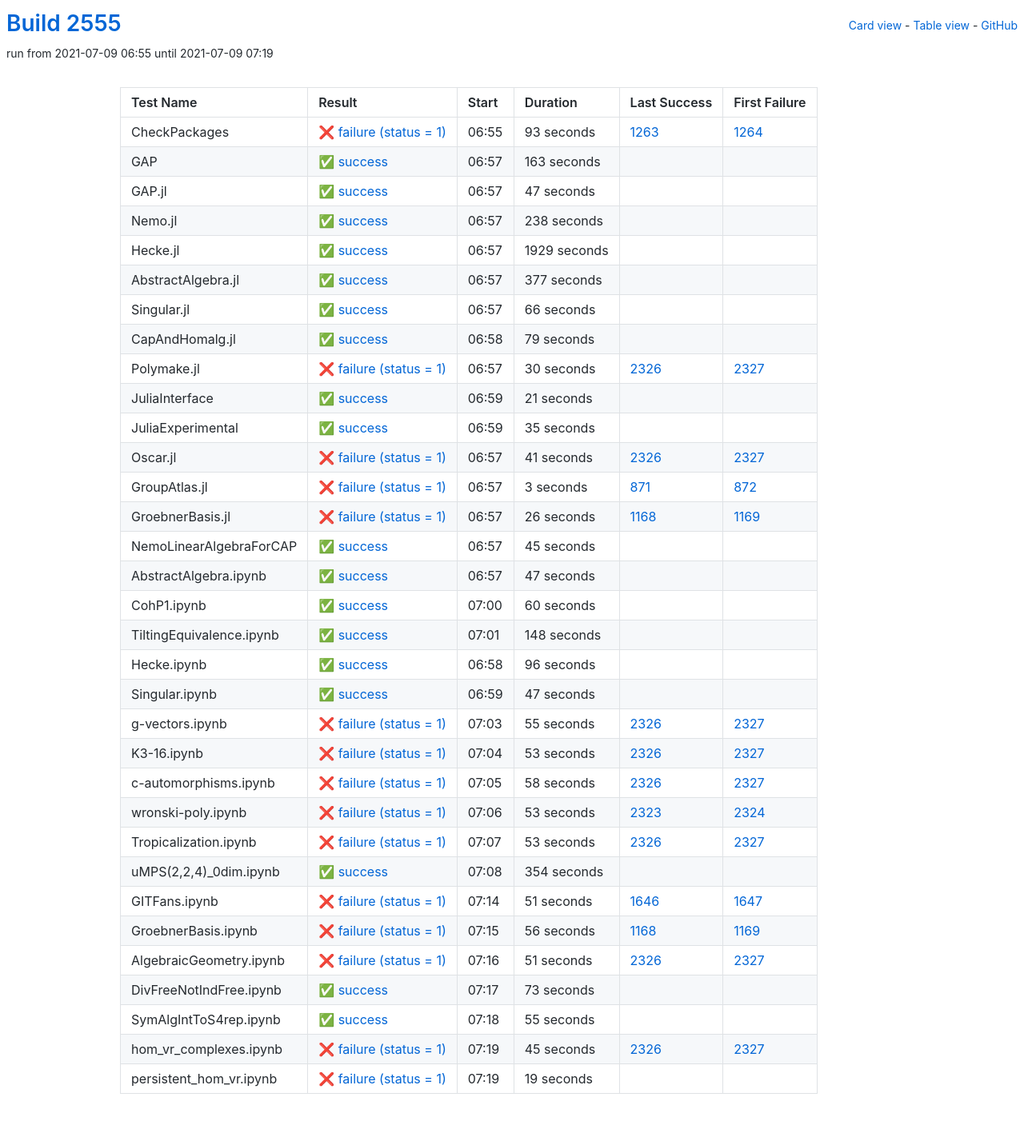
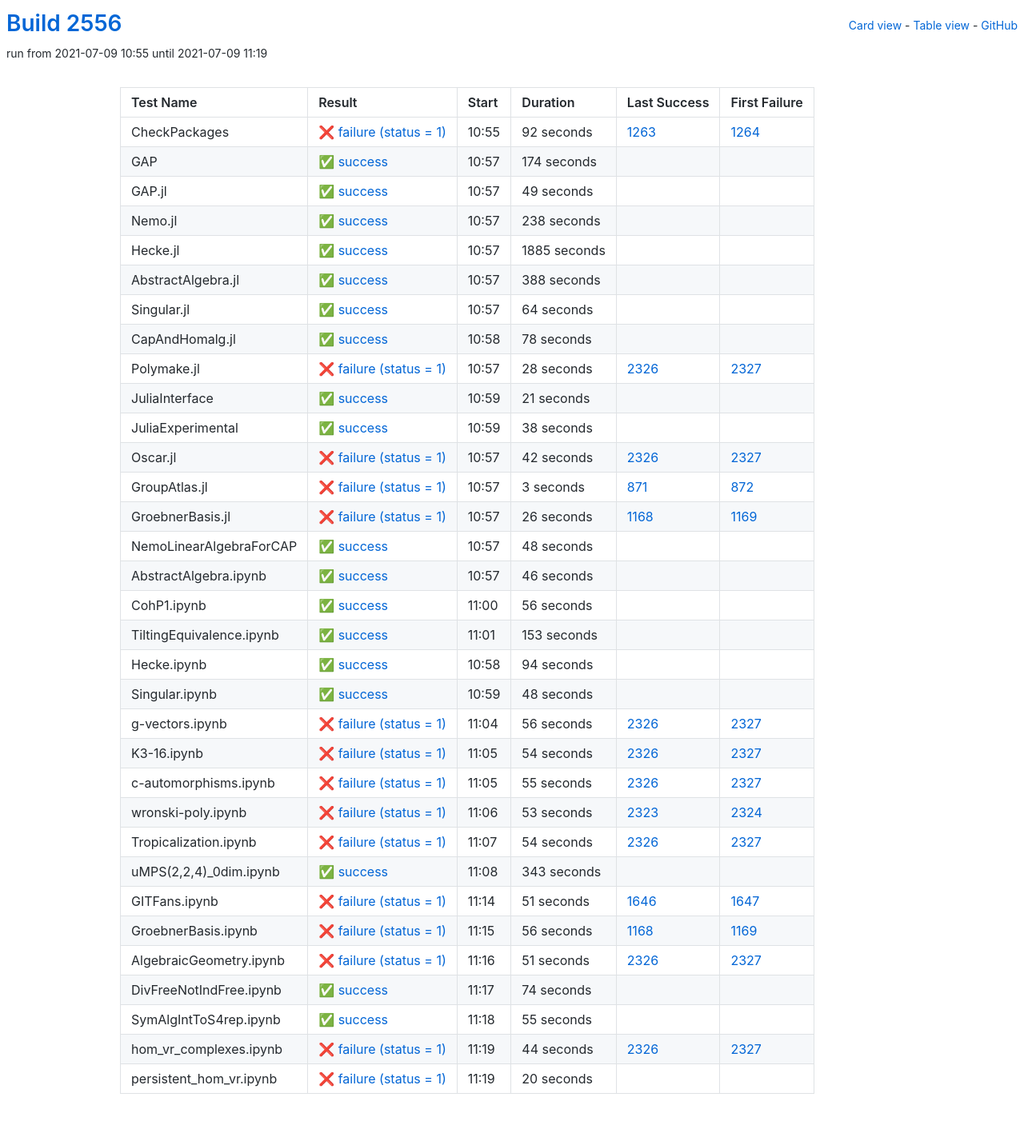
Before and after one commit to oscar-system/oscar-ci-status-stable, a Jekyll site: the page built from table.html, in a window 1280 px wide. Shown: the whole page at 80% size. Built offline with Jekyll 4.4.1, drawn with Linux system fonts in a browser that asks for light colours.

Commit message:
Build #2556

```diff
--- a/_data/ci.yml
+++ b/_data/ci.yml
@@ -1,6 +1,6 @@
 ---
-build: 2555
-build_url: https://oscarci.mathematik.uni-kl.de/job/oscar-stable/2555/
+build: 2556
+build_url: https://oscarci.mathematik.uni-kl.de/job/oscar-stable/2556/
 job: oscar-stable
 organization: oscar-system
 repo: oscar-ci-status-stable
@@ -8,44 +8,44 @@ repourl: https://github.com/oscar-system/oscar-ci-status-stable
 tests:
 - name: CheckPackages
   id: checkpackages
-  log: https://oscarci.mathematik.uni-kl.de/job/oscar-stable/2555/artifact/logs/build-2555/CheckPackages.log
-  start: 2021-07-09 06:55
+  log: https://oscarci.mathematik.uni-kl.de/job/oscar-stable/2556/artifact/logs/build-2556/CheckPackages.log
+  start: 2021-07-09 10:55
   success: false
   exitcode: 1
   status: failure
-  duration: 93
+  duration: 92
   last_success: 1263
   last_success_url: https://oscarci.mathematik.uni-kl.de/job/oscar-stable/1263/
   first_failure: 1264
   first_failure_url: https://oscarci.mathematik.uni-kl.de/job/oscar-stable/1264/
 - name: GAP
   id: gap
-  log: https://oscarci.mathematik.uni-kl.de/job/oscar-stable/2555/artifact/logs/build-2555/GAP.log
-  start: 2021-07-09 06:57
+  log: https://oscarci.mathematik.uni-kl.de/job/oscar-stable/2556/artifact/logs/build-2556/GAP.log
+  start: 2021-07-09 10:57
   success: true
   exitcode: 0
   status: success
-  duration: 163
+  duration: 174
   last_success: false
   last_success_url:
   first_failure: false
   first_failure_url:
 - name: GAP.jl
   id: gap-jl
-  log: https://oscarci.mathematik.uni-kl.de/job/oscar-stable/2555/artifact/logs/build-2555/GAP.jl.log
-  start: 2021-07-09 06:57
+  log: https://oscarci.mathematik.uni-kl.de/job/oscar-stable/2556/artifact/logs/build-2556/GAP.jl.log
+  start: 2021-07-09 10:57
   success: true
   exitcode: 0
   status: success
-  duration: 47
+  duration: 49
   last_success: false
   last_success_url:
   first_failure: false
   first_failure_url:
 - name: Nemo.jl
   id: nemo-jl
-  log: https://oscarci.mathematik.uni-kl.de/job/oscar-stable/2555/artifact/logs/build-2555/Nemo.jl.log
-  start: 2021-07-09 06:57
+  log: https://oscarci.mathematik.uni-kl.de/job/oscar-stable/2556/artifact/logs/build-2556/Nemo.jl.log
+  start: 2021-07-09 10:57
   success: true
   exitcode: 0
   status: success
@@ -56,68 +56,68 @@ tests:
   first_failure_url:
 - name: Hecke.jl
   id: hecke-jl
-  log: https://oscarci.mathematik.uni-kl.de/job/oscar-stable/2555/artifact/logs/build-2555/Hecke.jl.log
-  start: 2021-07-09 06:57
+  log: https://oscarci.mathematik.uni-kl.de/job/oscar-stable/2556/artifact/logs/build-2556/Hecke.jl.log
+  start: 2021-07-09 10:57
   success: true
   exitcode: 0
   status: success
-  duration: 1929
+  duration: 1885
   last_success: false
   last_success_url:
   first_failure: false
   first_failure_url:
 - name: AbstractAlgebra.jl
   id: abstractalgebra-jl
-  log: https://oscarci.mathematik.uni-kl.de/job/oscar-stable/2555/artifact/logs/build-2555/AbstractAlgebra.jl.log
-  start: 2021-07-09 06:57
+  log: https://oscarci.mathematik.uni-kl.de/job/oscar-stable/2556/artifact/logs/build-2556/AbstractAlgebra.jl.log
+  start: 2021-07-09 10:57
   success: true
   exitcode: 0
   status: success
-  duration: 377
+  duration: 388
   last_success: false
   last_success_url:
   first_failure: false
   first_failure_url:
 - name: Singular.jl
   id: singular-jl
-  log: https://oscarci.mathematik.uni-kl.de/job/oscar-stable/2555/artifact/logs/build-2555/Singular.jl.log
-  start: 2021-07-09 06:57
+  log: https://oscarci.mathematik.uni-kl.de/job/oscar-stable/2556/artifact/logs/build-2556/Singular.jl.log
+  start: 2021-07-09 10:57
   success: true
   exitcode: 0
   status: success
-  duration: 66
+  duration: 64
   last_success: false
   last_success_url:
   first_failure: false
   first_failure_url:
 - name: CapAndHomalg.jl
   id: capandhomalg-jl
-  log: https://oscarci.mathematik.uni-kl.de/job/oscar-stable/2555/artifact/logs/build-2555/CapAndHomalg.jl.log
-  start: 2021-07-09 06:58
+  log: https://oscarci.mathematik.uni-kl.de/job/oscar-stable/2556/artifact/logs/build-2556/CapAndHomalg.jl.log
+  start: 2021-07-09 10:58
   success: true
   exitcode: 0
   status: success
-  duration: 79
+  duration: 78
   last_success: false
   last_success_url:
   first_failure: false
   first_failure_url:
 - name: Polymake.jl
   id: polymake-jl
-  log: https://oscarci.mathematik.uni-kl.de/job/oscar-stable/2555/artifact/logs/build-2555/Polymake.jl.log
-  start: 2021-07-09 06:57
+  log: https://oscarci.mathematik.uni-kl.de/job/oscar-stable/2556/artifact/logs/build-2556/Polymake.jl.log
+  start: 2021-07-09 10:57
   success: false
   exitcode: 1
   status: failure
-  duration: 30
+  duration: 28
   last_success: 2326
   last_success_url: https://oscarci.mathematik.uni-kl.de/job/oscar-stable/2326/
   first_failure: 2327
   first_failure_url: https://oscarci.mathematik.uni-kl.de/job/oscar-stable/2327/
 - name: JuliaInterface
   id: juliainterface
-  log: https://oscarci.mathematik.uni-kl.de/job/oscar-stable/2555/artifact/logs/build-2555/JuliaInterface.log
-  start: 2021-07-09 06:59
+  log: https://oscarci.mathematik.uni-kl.de/job/oscar-stable/2556/artifact/logs/build-2556/JuliaInterface.log
+  start: 2021-07-09 10:59
   success: true
   exitcode: 0
   status: success
@@ -128,32 +128,32 @@ tests:
   first_failure_url:
 - name: JuliaExperimental
   id: juliaexperimental
-  log: https://oscarci.mathematik.uni-kl.de/job/oscar-stable/2555/artifact/logs/build-2555/JuliaExperimental.log
-  start: 2021-07-09 06:59
+  log: https://oscarci.mathematik.uni-kl.de/job/oscar-stable/2556/artifact/logs/build-2556/JuliaExperimental.log
+  start: 2021-07-09 10:59
   success: true
   exitcode: 0
   status: success
-  duration: 35
+  duration: 38
   last_success: false
   last_success_url:
   first_failure: false
   first_failure_url:
 - name: Oscar.jl
   id: oscar-jl
-  log: https://oscarci.mathematik.uni-kl.de/job/oscar-stable/2555/artifact/logs/build-2555/Oscar.jl.log
-  start: 2021-07-09 06:57
+  log: https://oscarci.mathematik.uni-kl.de/job/oscar-stable/2556/artifact/logs/build-2556/Oscar.jl.log
+  start: 2021-07-09 10:57
   success: false
   exitcode: 1
   status: failure
-  duration: 41
+  duration: 42
   last_success: 2326
   last_success_url: https://oscarci.mathematik.uni-kl.de/job/oscar-stable/2326/
   first_failure: 2327
   first_failure_url: https://oscarci.mathematik.uni-kl.de/job/oscar-stable/2327/
 - name: GroupAtlas.jl
   id: groupatlas-jl
-  log: https://oscarci.mathematik.uni-kl.de/job/oscar-stable/2555/artifact/logs/build-2555/GroupAtlas.jl.log
-  start: 2021-07-09 06:57
+  log: https://oscarci.mathematik.uni-kl.de/job/oscar-stable/2556/artifact/logs/build-2556/GroupAtlas.jl.log
+  start: 2021-07-09 10:57
   success: false
   exitcode: 1
   status: failure
@@ -164,8 +164,8 @@ tests:
   first_failure_url: https://oscarci.mathematik.uni-kl.de/job/oscar-stable/872/
 - name: GroebnerBasis.jl
   id: groebnerbasis-jl
-  log: https://oscarci.mathematik.uni-kl.de/job/oscar-stable/2555/artifact/logs/build-2555/GroebnerBasis.jl.log
-  start: 2021-07-09 06:57
+  log: https://oscarci.mathematik.uni-kl.de/job/oscar-stable/2556/artifact/logs/build-2556/GroebnerBasis.jl.log
+  start: 2021-07-09 10:57
   success: false
   exitcode: 1
   status: failure
@@ -176,80 +176,104 @@ tests:
   first_failure_url: https://oscarci.mathematik.uni-kl.de/job/oscar-stable/1169/
 - name: NemoLinearAlgebraForCAP
   id: nemolinearalgebraforcap
-  log: https://oscarci.mathematik.uni-kl.de/job/oscar-stable/2555/artifact/logs/build-2555/NemoLinearAlgebraForCAP.log
-  start: 2021-07-09 06:57
+  log: https://oscarci.mathematik.uni-kl.de/job/oscar-stable/2556/artifact/logs/build-2556/NemoLinearAlgebraForCAP.log
+  start: 2021-07-09 10:57
   success: true
   exitcode: 0
   status: success
-  duration: 45
+  duration: 48
   last_success: false
   last_success_url:
   first_failure: false
   first_failure_url:
 - name: AbstractAlgebra.ipynb
   id: abstractalgebra-ipynb
-  log: https://oscarci.mathematik.uni-kl.de/job/oscar-stable/2555/artifact/logs/build-2555/AbstractAlgebra.ipynb.log
-  start: 2021-07-09 06:57
+  log: https://oscarci.mathematik.uni-kl.de/job/oscar-stable/2556/artifact/logs/build-2556/AbstractAlgebra.ipynb.log
+  start: 2021-07-09 10:57
   success: true
   exitcode: 0
   status: success
-  duration: 47
+  duration: 46
   last_success: false
   last_success_url:
   first_failure: false
   first_failure_url:
 - name: CohP1.ipynb
   id: cohp1-ipynb
-  log: https://oscarci.mathematik.uni-kl.de/job/oscar-stable/2555/artifact/logs/build-2555/CohP1.ipynb.log
-  start: 2021-07-09 07:00
+  log: https://oscarci.mathematik.uni-kl.de/job/oscar-stable/2556/artifact/logs/build-2556/CohP1.ipynb.log
+  start: 2021-07-09 11:00
   success: true
   exitcode: 0
   status: success
-  duration: 60
+  duration: 56
   last_success: false
   last_success_url:
   first_failure: false
   first_failure_url:
 - name: TiltingEquivalence.ipynb
   id: tiltingequivalence-ipynb
-  log: https://oscarci.mathematik.uni-kl.de/job/oscar-stable/2555/artifact/logs/build-2555/TiltingEquivalence.ipynb.log
-  start: 2021-07-09 07:01
+  log: https://oscarci.mathematik.uni-kl.de/job/oscar-stable/2556/artifact/logs/build-2556/TiltingEquivalence.ipynb.log
+  start: 2021-07-09 11:01
   success: true
   exitcode: 0
   status: success
-  duration: 148
+  duration: 153
   last_success: false
   last_success_url:
   first_failure: false
   first_failure_url:
 - name: Hecke.ipynb
   id: hecke-ipynb
-  log: https://oscarci.mathematik.uni-kl.de/job/oscar-stable/2555/artifact/logs/build-2555/Hecke.ipynb.log
-  start: 2021-07-09 06:58
+  log: https://oscarci.mathematik.uni-kl.de/job/oscar-stable/2556/artifact/logs/build-2556/Hecke.ipynb.log
+  start: 2021-07-09 10:58
   success: true
   exitcode: 0
   status: success
-  duration: 96
+  duration: 94
   last_success: false
   last_success_url:
   first_failure: false
   first_failure_url:
 - name: Singular.ipynb
   id: singular-ipynb
-  log: https://oscarci.mathematik.uni-kl.de/job/oscar-stable/2555/artifact/logs/build-2555/Singular.ipynb.log
-  start: 2021-07-09 06:59
+  log: https://oscarci.mathematik.uni-kl.de/job/oscar-stable/2556/artifact/logs/build-2556/Singular.ipynb.log
+  start: 2021-07-09 10:59
   success: true
   exitcode: 0
   status: success
-  duration: 47
+  duration: 48
   last_success: false
   last_success_url:
   first_failure: false
   first_failure_url:
 - name: g-vectors.ipynb
   id: g-vectors-ipynb
-  log: https://oscarci.mathematik.uni-kl.de/job/oscar-stable/2555/artifact/logs/build-2555/g-vectors.ipynb.log
-  start: 2021-07-09 07:03
+  log: https://oscarci.mathematik.uni-kl.de/job/oscar-stable/2556/artifact/logs/build-2556/g-vectors.ipynb.log
+  start: 2021-07-09 11:04
+  success: false
+  exitcode: 1
+  status: failure
+  duration: 56
+  last_success: 2326
+  last_success_url: https://oscarci.mathematik.uni-kl.de/job/oscar-stable/2326/
+  first_failure: 2327
+  first_failure_url: https://oscarci.mathematik.uni-kl.de/job/oscar-stable/2327/
+- name: K3-16.ipynb
+  id: k3-16-ipynb
+  log: https://oscarci.mathematik.uni-kl.de/job/oscar-stable/2556/artifact/logs/build-2556/K3-16.ipynb.log
+  start: 2021-07-09 11:05
+  success: false
+  exitcode: 1
+  status: failure
+  duration: 54
+  last_success: 2326
+  last_success_url: https://oscarci.mathematik.uni-kl.de/job/oscar-stable/2326/
+  first_failure: 2327
+  first_failure_url: https://oscarci.mathematik.uni-kl.de/job/oscar-stable/2327/
+- name: c-automorphisms.ipynb
+  id: c-automorphisms-ipynb
+  log: https://oscarci.mathematik.uni-kl.de/job/oscar-stable/2556/artifact/logs/build-2556/c-automorphisms.ipynb.log
+  start: 2021-07-09 11:05
   success: false
   exitcode: 1
   status: failure
@@ -258,34 +282,10 @@ tests:
   last_success_url: https://oscarci.mathematik.uni-kl.de/job/oscar-stable/2326/
   first_failure: 2327
   first_failure_url: https://oscarci.mathematik.uni-kl.de/job/oscar-stable/2327/
-- name: K3-16.ipynb
-  id: k3-16-ipynb
-  log: https://oscarci.mathematik.uni-kl.de/job/oscar-stable/2555/artifact/logs/build-2555/K3-16.ipynb.log
-  start: 2021-07-09 07:04
-  success: false
-  exitcode: 1
-  status: failure
-  duration: 53
-  last_success: 2326
-  last_success_url: https://oscarci.mathematik.uni-kl.de/job/oscar-stable/2326/
-  first_failure: 2327
-  first_failure_url: https://oscarci.mathematik.uni-kl.de/job/oscar-stable/2327/
-- name: c-automorphisms.ipynb
-  id: c-automorphisms-ipynb
-  log: https://oscarci.mathematik.uni-kl.de/job/oscar-stable/2555/artifact/logs/build-2555/c-automorphisms.ipynb.log
-  start: 2021-07-09 07:05
-  success: false
-  exitcode: 1
-  status: failure
-  duration: 58
-  last_success: 2326
-  last_success_url: https://oscarci.mathematik.uni-kl.de/job/oscar-stable/2326/
-  first_failure: 2327
-  first_failure_url: https://oscarci.mathematik.uni-kl.de/job/oscar-stable/2327/
 - name: wronski-poly.ipynb
   id: wronski-poly-ipynb
-  log: https://oscarci.mathematik.uni-kl.de/job/oscar-stable/2555/artifact/logs/build-2555/wronski-poly.ipynb.log
-  start: 2021-07-09 07:06
+  log: https://oscarci.mathematik.uni-kl.de/job/oscar-stable/2556/artifact/logs/build-2556/wronski-poly.ipynb.log
+  start: 2021-07-09 11:06
   success: false
   exitcode: 1
   status: failure
@@ -296,32 +296,32 @@ tests:
   first_failure_url: https://oscarci.mathematik.uni-kl.de/job/oscar-stable/2324/
 - name: Tropicalization.ipynb
   id: tropicalization-ipynb
-  log: https://oscarci.mathematik.uni-kl.de/job/oscar-stable/2555/artifact/logs/build-2555/Tropicalization.ipynb.log
-  start: 2021-07-09 07:07
+  log: https://oscarci.mathematik.uni-kl.de/job/oscar-stable/2556/artifact/logs/build-2556/Tropicalization.ipynb.log
+  start: 2021-07-09 11:07
   success: false
   exitcode: 1
   status: failure
-  duration: 53
+  duration: 54
   last_success: 2326
   last_success_url: https://oscarci.mathematik.uni-kl.de/job/oscar-stable/2326/
   first_failure: 2327
   first_failure_url: https://oscarci.mathematik.uni-kl.de/job/oscar-stable/2327/
 - name: uMPS(2,2,4)_0dim.ipynb
   id: umps-2-2-4-0dim-ipynb
-  log: https://oscarci.mathematik.uni-kl.de/job/oscar-stable/2555/artifact/logs/build-2555/uMPS-2-2-4-_0dim.ipynb.log
-  start: 2021-07-09 07:08
+  log: https://oscarci.mathematik.uni-kl.de/job/oscar-stable/2556/artifact/logs/build-2556/uMPS-2-2-4-_0dim.ipynb.log
+  start: 2021-07-09 11:08
   success: true
   exitcode: 0
   status: success
-  duration: 354
+  duration: 343
   last_success: false
   last_success_url:
   first_failure: false
   first_failure_url:
 - name: GITFans.ipynb
   id: gitfans-ipynb
-  log: https://oscarci.mathematik.uni-kl.de/job/oscar-stable/2555/artifact/logs/build-2555/GITFans.ipynb.log
-  start: 2021-07-09 07:14
+  log: https://oscarci.mathematik.uni-kl.de/job/oscar-stable/2556/artifact/logs/build-2556/GITFans.ipynb.log
+  start: 2021-07-09 11:14
   success: false
   exitcode: 1
   status: failure
@@ -332,8 +332,8 @@ tests:
   first_failure_url: https://oscarci.mathematik.uni-kl.de/job/oscar-stable/1647/
 - name: GroebnerBasis.ipynb
   id: groebnerbasis-ipynb
-  log: https://oscarci.mathematik.uni-kl.de/job/oscar-stable/2555/artifact/logs/build-2555/GroebnerBasis.ipynb.log
-  start: 2021-07-09 07:15
+  log: https://oscarci.mathematik.uni-kl.de/job/oscar-stable/2556/artifact/logs/build-2556/GroebnerBasis.ipynb.log
+  start: 2021-07-09 11:15
   success: false
   exitcode: 1
   status: failure
@@ -344,8 +344,8 @@ tests:
   first_failure_url: https://oscarci.mathematik.uni-kl.de/job/oscar-stable/1169/
 - name: AlgebraicGeometry.ipynb
   id: algebraicgeometry-ipynb
-  log: https://oscarci.mathematik.uni-kl.de/job/oscar-stable/2555/artifact/logs/build-2555/AlgebraicGeometry.ipynb.log
-  start: 2021-07-09 07:16
+  log: https://oscarci.mathematik.uni-kl.de/job/oscar-stable/2556/artifact/logs/build-2556/AlgebraicGeometry.ipynb.log
+  start: 2021-07-09 11:16
   success: false
   exitcode: 1
   status: failure
@@ -356,20 +356,20 @@ tests:
   first_failure_url: https://oscarci.mathematik.uni-kl.de/job/oscar-stable/2327/
 - name: DivFreeNotIndFree.ipynb
   id: divfreenotindfree-ipynb
-  log: https://oscarci.mathematik.uni-kl.de/job/oscar-stable/2555/artifact/logs/build-2555/DivFreeNotIndFree.ipynb.log
-  start: 2021-07-09 07:17
+  log: https://oscarci.mathematik.uni-kl.de/job/oscar-stable/2556/artifact/logs/build-2556/DivFreeNotIndFree.ipynb.log
+  start: 2021-07-09 11:17
   success: true
   exitcode: 0
   status: success
-  duration: 73
+  duration: 74
   last_success: false
   last_success_url:
   first_failure: false
   first_failure_url:
 - name: SymAlgIntToS4rep.ipynb
   id: symalginttos4rep-ipynb
-  log: https://oscarci.mathematik.uni-kl.de/job/oscar-stable/2555/artifact/logs/build-2555/SymAlgIntToS4rep.ipynb.log
-  start: 2021-07-09 07:18
+  log: https://oscarci.mathematik.uni-kl.de/job/oscar-stable/2556/artifact/logs/build-2556/SymAlgIntToS4rep.ipynb.log
+  start: 2021-07-09 11:18
   success: true
   exitcode: 0
   status: success
@@ -380,24 +380,24 @@ tests:
   first_failure_url:
 - name: hom_vr_complexes.ipynb
   id: hom-vr-complexes-ipynb
-  log: https://oscarci.mathematik.uni-kl.de/job/oscar-stable/2555/artifact/logs/build-2555/hom_vr_complexes.ipynb.log
-  start: 2021-07-09 07:19
+  log: https://oscarci.mathematik.uni-kl.de/job/oscar-stable/2556/artifact/logs/build-2556/hom_vr_complexes.ipynb.log
+  start: 2021-07-09 11:19
   success: false
   exitcode: 1
   status: failure
-  duration: 45
+  duration: 44
   last_success: 2326
   last_success_url: https://oscarci.mathematik.uni-kl.de/job/oscar-stable/2326/
   first_failure: 2327
   first_failure_url: https://oscarci.mathematik.uni-kl.de/job/oscar-stable/2327/
 - name: persistent_hom_vr.ipynb
   id: persistent-hom-vr-ipynb
-  log: https://oscarci.mathematik.uni-kl.de/job/oscar-stable/2555/artifact/logs/build-2555/persistent_hom_vr.ipynb.log
-  start: 2021-07-09 07:19
+  log: https://oscarci.mathematik.uni-kl.de/job/oscar-stable/2556/artifact/logs/build-2556/persistent_hom_vr.ipynb.log
+  start: 2021-07-09 11:19
   success: false
   exitcode: 1
   status: failure
-  duration: 19
+  duration: 20
   last_success: false
   last_success_url:
   first_failure: false
```
Also changed, not shown: README.md.
